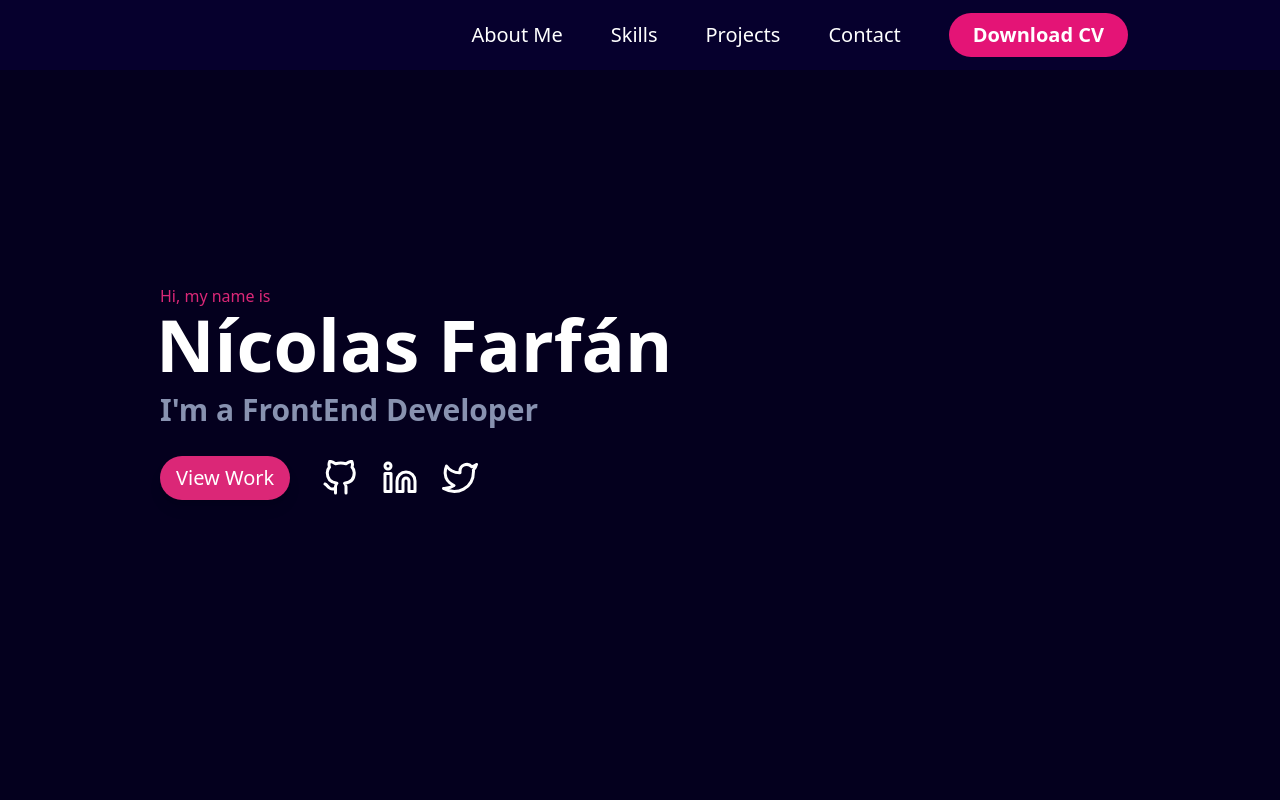
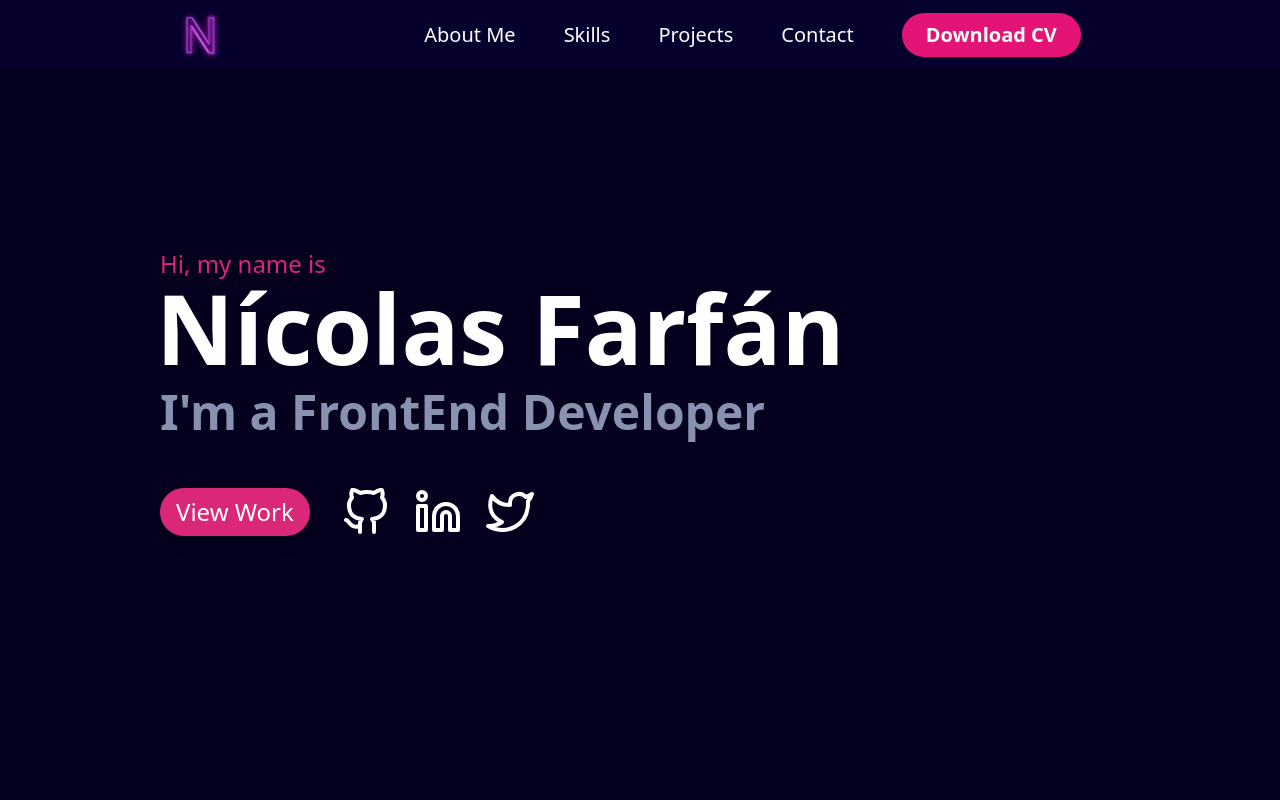
Before and after one commit to nic0q/portfolio-vite, a React (Vite) app: page / in a window 1280 px wide. Shown: the top 800 px of the page. Built offline with nearby package versions, Linux system fonts and the light colour scheme.

Commit message:
Correcion de la navbar y logo

```diff
--- a/src/App.css
+++ b/src/App.css
@@ -8,8 +8,8 @@ html{
 .card:hover{
   box-shadow:
   0 0 5px #fff,
-  0px 0 20px #f0f,
-  0px 0 20px #0ff;
+  0px 0 25px #f0f,
+  0px 0 25px #0ff;
 }
 ::placeholder{
   font-weight:600;
--- a/src/App.jsx
+++ b/src/App.jsx
@@ -13,7 +13,7 @@ function App() {
     <div>
       <Navbar></Navbar>
       <Home></Home>
-      {/* <AboutMe></AboutMe> */}
+      <AboutMe></AboutMe>
       <Skills></Skills>
       <Projects></Projects>
       <Contact></Contact>
--- a/src/components/Contact.jsx
+++ b/src/components/Contact.jsx
@@ -4,7 +4,7 @@ export const Contact = () => {
   return (
     <div
       id="contact"
-      className="w-full p-16 flex flex-col text-white footer items-center justify-center text-center"
+      className="w-full pb-16 flex flex-col text-white footer items-center justify-center text-center"
     >
       <form className="md:max-w-[570px] max-w-[400px] w-full">
         <SubTitulo title={"Contact"}></SubTitulo>
--- a/src/components/Hamburger.jsx
+++ b/src/components/Hamburger.jsx
@@ -1,34 +1,34 @@
 import { useState } from "react"
-import {useScroll} from "../Hooks/useScroll"
+// import { useScroll } from "../Hooks/useScroll"
 import "../assets/Styles/Hamburger.css"
 
-
-export default function Hamburger() {
+export default function Hamburger({ click }) {
   const [active, setActive] = useState(false)
-  const { y, x, scrollDirection } = useScroll()
   const handleClick = () => {
     setActive(!active)
   }
-  const styles = {
-    active: {
-      visibility: "visible",
-      transition: "all 0.3s",
-    },
-    hidden: {
-      visibility: "hidden",
-      transition: "all 0.3s",
-      transform: "translateY(-100%)",
-    },
-  }
+  // const { y, x, scrollDirection } = useScroll()
+
+  // const styles = {
+  //   active: {
+  //     visibility: "visible",
+  //     transition: "all 0.3s",
+  //   },
+  //   hidden: {
+  //     visibility: "hidden",
+  //     transition: "all 0.3s",
+  //     transform: "translateY(-100%)",
+  //   },
+  // }
   return (
     <div
       className="rounded-xl bg-[#04001E] p-[6px] pb-[3px] mr-1"
-      style={scrollDirection === "down" ? styles.active : styles.hidden}
+      // style={scrollDirection === "down" ? styles.active : styles.hidden}
     >
       <button
         onClick={handleClick}
         className={
-          active ? "hamburger--collapse is-active" : "hamburger--collapse"
+          active ? "hamburger--collapse is-active" : "hamburger--collapse "
         }
         type="button"
       >
--- a/src/components/Home.jsx
+++ b/src/components/Home.jsx
@@ -5,28 +5,28 @@ export const Home = () => {
   return (
     <div id="home" className="flex w-full h-screen bg-[#04001E] items-center">
       <div className="max-w-[1000px] mx-auto p-4 flex flex-col justify-center w-full h-full">
-        <p className="ml-1 text-pink-600">Hi, my name is</p>
-        <h2 className="text-4xl md:text-7xl text-white font-bold">
+        <p className="ml-[2px] text-2xl text-pink-600 md:ml-[4px] ">Hi, my name is</p>
+        <h2 className="text-4xl md:text-8xl text-white font-bold">
           Nícolas Farfán
         </h2>
-        <h2 className="my-3 text-xl md:text-3xl md:ml-1 font-bold text-[#8892b0]">
+        <h2 className="my-3 text-2xl md:text-5xl md:ml-1 font-bold text-[#8892b0]">
           I'm a FrontEnd Developer
         </h2>
-        <div className="flex  items-center text-white text-4xl">
-          <button className="shadow-lg  hover:shadow-[#f129ae] hover:scale-110 duration-200 font-light my-4 ml-1 mr-5 bg-pink-600 border-2 border-none px-4 text-xl p-2 rounded-full">
+        <div className="flex mt-6 items-center text-white text-4xl">
+          <button className="shadow-lg text-xl hover:shadow-[#f129ae] hover:scale-110 duration-200 font-light my-4 ml-1 mr-5 bg-pink-600 border-2 border-none px-4 md:text-2xl p-2 rounded-full">
             View Work
           </button>
           <a href="https://github.com/nic0q" target="_blank">
-            <FiGithub className="m-3" />
+            <FiGithub className="m-3 md:text-5xl text-4xl" />
           </a>
           <a
             href="https://www.linkedin.com/in/n%C3%ADcolas-farf%C3%A1n-cheneaux-14365b15b/"
             target={"_blank"}
           >
-            <FiLinkedin className="m-3" />
+            <FiLinkedin className="m-3 md:text-5xl text-4xl" />
           </a>
           <a href="https://twitter.com/CheneauxNicolas" target={"_blank"}>
-            <FiTwitter className="m-3" />
+            <FiTwitter className="m-3 md:text-5xl text-4xl" />
           </a>
         </div>
       </div>
--- a/src/components/Navbar.jsx
+++ b/src/components/Navbar.jsx
@@ -1,17 +1,31 @@
 import React from "react"
 import { useState } from "react"
 import Hamburger from "./Hamburger"
-
+import Logo from "../assets/Images/Logo.png"
 export const Navbar = () => {
   const [nav, setNav] = useState(false)
+  const [scroll, setScroll] = useState(false)
+
   const handleClick = () => {
     setNav(!nav)
   }
-
   return (
-    <div className="z-10 fixed w-full h-[70px] flex items-center px-w bg-transparent justify-end text-xl md:bg-[#06002D]">
-      <ul className={"hidden md:flex text-white items-center pr-32"}>
-        <li>
+    <div className="z-10 fixed w-full h-[70px] flex items-center px-w bg-transparent justify-evenly text-xl md:bg-[#06002D]">
+      <div
+        className="text-white md:hidden z-10 text-3xl m-3 flex fixed bottom-0 right-0"
+        onClick={handleClick}
+      >
+        {nav ? <Hamburger click={scroll} /> : <Hamburger />}
+      </div>
+      {/* I've to consider hide or show de Logo in the phone mode */}
+      <img
+        className="justify-start md:flex  hidden"
+        src={Logo}
+        alt="Logo Image"
+        style={{ width: "50px" }}
+      />
+      <ul className={"hidden md:flex text-white items-center"}>
+        <li className="">
           <a href="#aboutMe">About Me</a>
         </li>
         <li>
@@ -29,13 +43,9 @@ export const Navbar = () => {
           </button>
         </li>
       </ul>
-      <div
-        className="text-white md:hidden z-10 text-3xl m-3"
-        onClick={handleClick}
-      >
-        {nav ? <Hamburger /> : <Hamburger />}
-      </div>
+
       {/* Mobile Responsibe */}
+
       <ul
         className={
           nav
@@ -44,22 +54,22 @@ export const Navbar = () => {
         }
       >
         <li className="py-8 font-semibold">
-          <a onClick={handleClick} href="#aboutMe">
+          <a href="#aboutMe" onClick={handleClick}>
             About Me
           </a>
         </li>
         <li className="py-8 font-semibold">
-          <a onClick={handleClick} href="#skills">
+          <a href="#skills" onClick={handleClick}>
             Skills
           </a>
         </li>
         <li className="py-8 font-semibold">
-          <a onClick={handleClick} href="#projects">
+          <a href="#projects" onClick={handleClick}>
             Projects
           </a>
         </li>
         <li className="py-8 font-semibold">
-          <a onClick={handleClick} href="#contact">
+          <a href="#contact" onClick={handleClick}>
             Contact
           </a>
         </li>
--- a/src/components/ProjectCard.jsx
+++ b/src/components/ProjectCard.jsx
@@ -18,7 +18,7 @@ export const ProjectCard = ({
   tech = [],
 }) => {
   return (
-    <div className="card bg-[#1F1F3A] rounded-xl flex md:h-96 md:w-78 md:hover:scale-110 duration-500 shadow-xl shadow-[#ae70e7] w-full ">
+    <div className="card pb-2 bg-[#1F1F3A] border-solid border-2 border-purple-600 rounded-xl flex md:h-96 md:w-78 md:hover:scale-125 duration-500 shadow-xl shadow-[#ae70e7] w-full ">
       <div className=" w-screen">
         <img
           className="rounded-xl w-screen md:h-[40%]"
--- a/src/components/Projects.jsx
+++ b/src/components/Projects.jsx
@@ -59,12 +59,12 @@ export const Projects = () => {
             ""
           )}
         </div>
-        <div className="flex items-center justify-center mt-6 mb-10">
+        <div className="flex items-center justify-center mt-2 mb-14">
           <svg
             className={
               loadMore
                 ? "hidden"
-                : "cursor-pointer w-14 h-14 bg-[#1F1F3A] border-[1px] border-[#75618d] border-solid rounded-full p-1 text-[#f177ba] animate-bounce"
+                : "cursor-pointer w-14 h-14 bg-[#1F1F3A] border-[1px] border-[#75618d] border-solid rounded-full p-1 text-[#da71b7] animate-bounce"
             }
             fill="none"
             strokeLinecap="round"
```
Also changed, not shown: src/assets/Images/logo.png.
